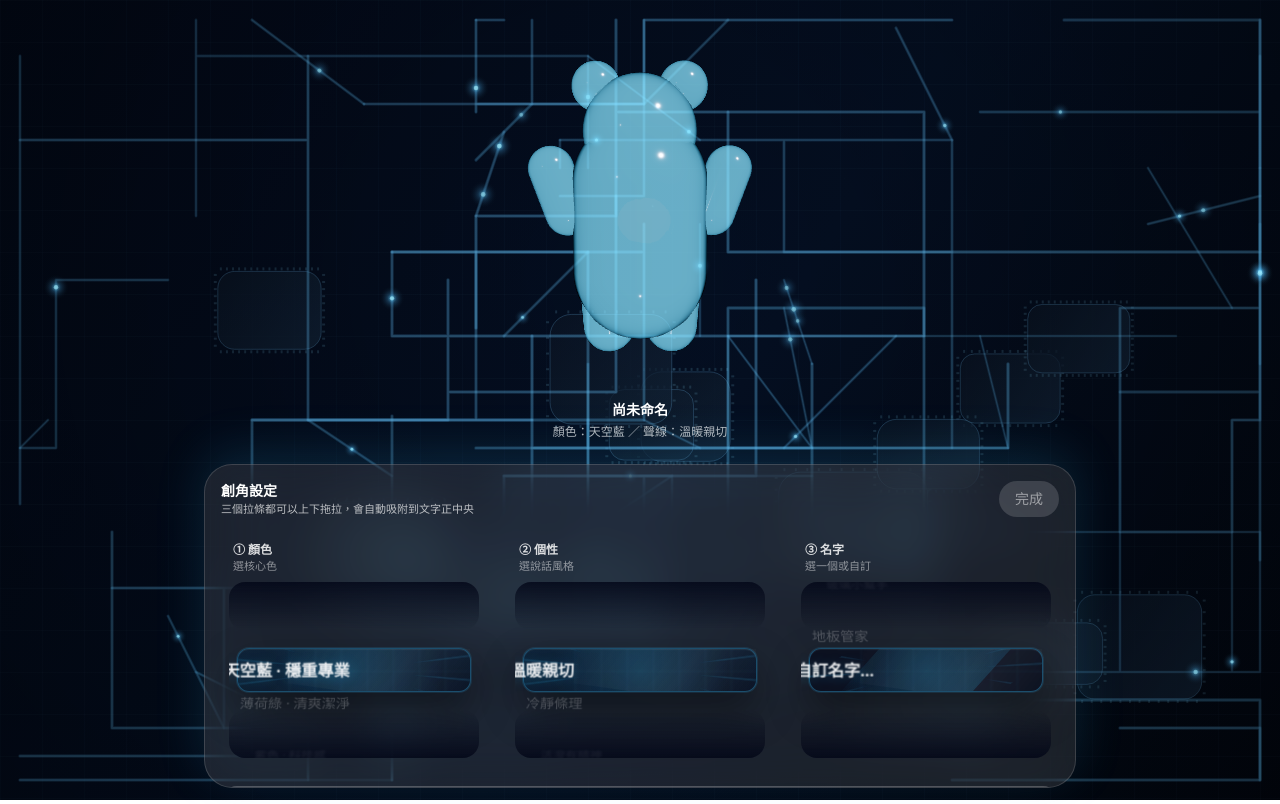
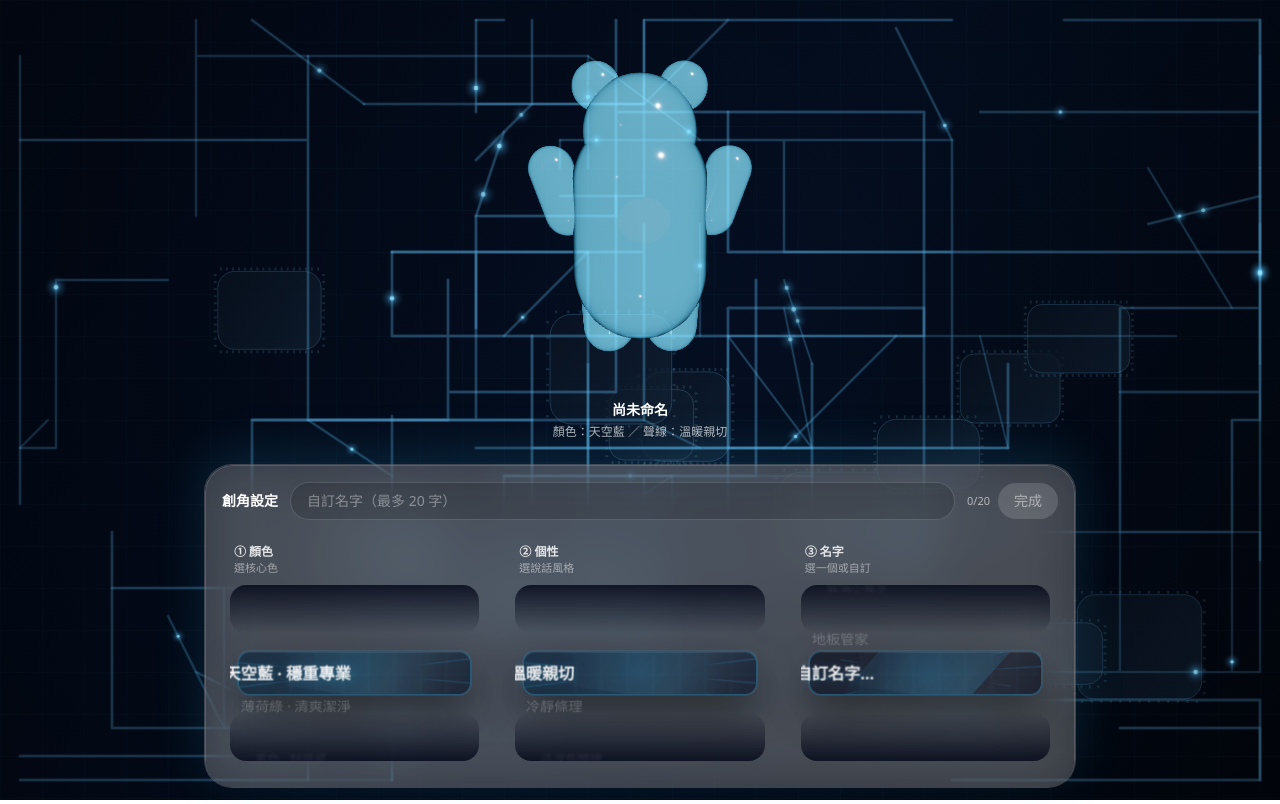
Before and after one commit to iven761001/ai-help, a Next.js app: page / in a window 1280 px wide. Both pictures are taken after typing "name@example.com" into the empty fields and a click on the button "下一步：塑造我的 AI 角色". Built offline with nearby package versions, Linux system fonts and the light colour scheme.

Commit message:
Update CompassCreator.js

```diff
--- a/app/components/CompassCreator/CompassCreator.js
+++ b/app/components/CompassCreator/CompassCreator.js
@@ -1,13 +1,18 @@
 "use client";
 
-import { useMemo, useState, useEffect } from "react";
+import { useMemo, useState, useEffect, useRef } from "react";
 import WheelPicker from "./WheelPicker";
 
 function cx(...arr) {
   return arr.filter(Boolean).join(" ");
 }
 
-export default function CompassCreator({ value, onChange, onDone, disabled }) {
+export default function CompassCreator({
+  value,
+  onChange,
+  onDone,
+  disabled
+}) {
   const colors = useMemo(
     () => [
       { id: "sky", label: "天空藍 · 穩重專業" },
@@ -42,27 +47,67 @@ export default function CompassCreator({ value, onChange, onDone, disabled }) {
   const [nameMode, setNameMode] = useState("__custom__");
   const [customName, setCustomName] = useState(value?.nickname || "");
 
+  // 防止：外部 value 同步進來時，觸發「輸入 -> 強制跳 custom」的副作用
+  const syncingFromOutsideRef = useRef(false);
+
+  // 外部 value 同步（回到創角、或從 chat 返回）
   useEffect(() => {
-    const nick = value?.nickname || "";
+    syncingFromOutsideRef.current = true;
+
+    const nick = (value?.nickname || "").trim();
+    const hit = nameOptions.find((x) => x.id === nick);
+
     setCustomName(nick);
-    const hit = nameOptions.find((x) => x.id === nick);
     setNameMode(hit ? hit.id : "__custom__");
+
+    // 下一個 microtask 再放行
+    Promise.resolve().then(() => {
+      syncingFromOutsideRef.current = false;
+    });
   }, [value?.nickname, nameOptions]);
 
   const pickColor = (id) => onChange?.({ ...value, color: id, avatar: id });
   const pickVoice = (id) => onChange?.({ ...value, voice: id });
 
+  // ✅ 名字轉輪：只要轉到非 custom，就把輸入框改成該名字
+  // ✅ 轉到 custom：保留輸入框目前內容
   const pickNameMode = (id) => {
     setNameMode(id);
-    if (id === "__custom__") return;
+
+    if (id === "__custom__") {
+      // 不強改 nickname，讓使用者用上方輸入框輸入
+      // 但如果目前 nickname 是空、且輸入框有值，我們就把它寫回去
+      const n = (customName || "").trim();
+      if (n && n !== (value?.nickname || "")) {
+        onChange?.({ ...value, nickname: n });
+      }
+      return;
+    }
+
+    // 轉到預設選項：輸入框直接顯示該名字
     setCustomName(id);
     onChange?.({ ...value, nickname: id });
   };
 
-  const commitCustomName = (name) => {
-    const n = (name || "").trim().slice(0, 20);
-    setCustomName(n);
-    onChange?.({ ...value, nickname: n });
+  // ✅ 輸入框：只要有文字輸入 -> 名字轉輪自動跳到「自訂名字…」
+  // ✅ 並即時同步 nickname
+  const handleCustomInput = (raw) => {
+    const next = (raw || "").slice(0, 20);
+
+    setCustomName(next);
+
+    // 如果是外部同步造成的 setCustomName，不要觸發跳轉
+    if (syncingFromOutsideRef.current) return;
+
+    const trimmed = next.trim();
+
+    // 只要有輸入（非空白）就切到 custom
+    if (trimmed.length > 0 && nameMode !== "__custom__") {
+      setNameMode("__custom__");
+    }
+
+    // 同步 nickname（允許清空）
+    onChange?.({ ...value, nickname: trimmed });
   };
 
   const canDone =
@@ -73,24 +118,44 @@ export default function CompassCreator({ value, onChange, onDone, disabled }) {
 
   return (
     <div className="w-full">
-      {/* header */}
+      {/* ✅ 外殼（跟你現在的透明 HUD 一致） */}
+      <div className="rounded-[28px] border border-white/15 bg-white/10 backdrop-blur-xl shadow-[0_-12px_50px_rgba(56,189,248,0.15)] overflow-hidden">
+        {/* ✅ Header：左邊放「創角設定」，中間放自訂輸入，右邊放完成 */}
         <div className="px-4 pt-4 pb-3">
-        <div className="flex items-center justify-between gap-3">
-          <div className="min-w-0">
+          <div className="flex items-center gap-3">
+            <div className="shrink-0">
               <div className="text-sm font-semibold text-white">創角設定</div>
-            <div className="text-[11px] text-white/70">
-              三個拉條都可以上下拖拉，會自動吸附到文字正中央
+              {/* ✅ 原本那段長說明刪掉，避免擠 */}
             </div>
+
+            {/* ✅ 自訂名字輸入（搬上來） */}
+            <div className="min-w-0 flex-1">
+              <input
+                value={customName}
+                onChange={(e) => handleCustomInput(e.target.value)}
+                placeholder="自訂名字（最多 20 字）"
+                disabled={disabled}
+                className="
+                  w-full rounded-full
+                  border border-white/15
+                  bg-black/15 text-white
+                  px-4 py-2 text-sm outline-none
+                  placeholder:text-white/40
+                  focus:ring-2 focus:ring-sky-400
+                "
+              />
+            </div>
+
+            <div className="shrink-0 flex items-center gap-2">
+              <div className="text-[11px] text-white/60">
+                {Math.min((customName || "").length, 20)}/20
               </div>
 
               <button
                 disabled={disabled || !canDone}
-            onClick={() => {
-              if (nameMode === "__custom__") commitCustomName(customName);
-              onDone?.();
-            }}
+                onClick={() => onDone?.()}
                 className={cx(
-              "shrink-0 rounded-full px-4 py-2 text-sm font-medium transition",
+                  "rounded-full px-4 py-2 text-sm font-medium transition",
                   disabled || !canDone
                     ? "bg-white/15 text-white/50"
                     : "bg-sky-500 text-white hover:bg-sky-400"
@@ -100,8 +165,9 @@ export default function CompassCreator({ value, onChange, onDone, disabled }) {
               </button>
             </div>
           </div>
+        </div>
 
-      {/* wheels */}
+        {/* 三欄 wheel */}
         <div className="px-3 pb-4 grid grid-cols-3 gap-3">
           <WheelPicker
             title="① 顏色"
@@ -130,37 +196,7 @@ export default function CompassCreator({ value, onChange, onDone, disabled }) {
             disabled={disabled}
           />
         </div>
-
-      {/* custom name */}
-      {nameMode === "__custom__" && (
-        <div className="px-4 pb-4">
-          <div className="rounded-2xl border border-white/15 bg-white/10 px-3 py-3">
-            <div className="text-[11px] text-white/70 mb-2">
-              自訂名字（最多 20 字）
       </div>
-            <div className="flex items-center gap-2">
-              <input
-                value={customName}
-                onChange={(e) => setCustomName(e.target.value)}
-                onBlur={() => commitCustomName(customName)}
-                placeholder="例如：小護膜、阿膜、浴室管家"
-                disabled={disabled}
-                className="
-                  flex-1 rounded-full
-                  border border-white/15
-                  bg-black/20 text-white
-                  px-4 py-2 text-sm outline-none
-                  placeholder:text-white/40
-                  focus:ring-2 focus:ring-sky-400
-                "
-              />
-              <div className="text-[11px] text-white/60 pr-1">
-                {Math.min((customName || "").length, 20)}/20
-              </div>
-            </div>
-          </div>
-        </div>
-      )}
     </div>
   );
               }
```
Lines whose indentation alone changed are shown as unchanged.
